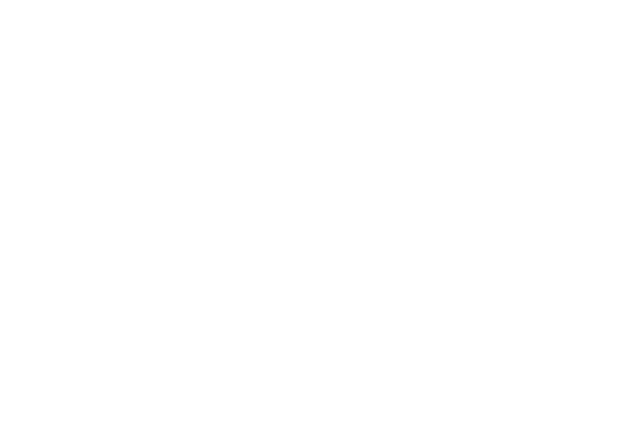
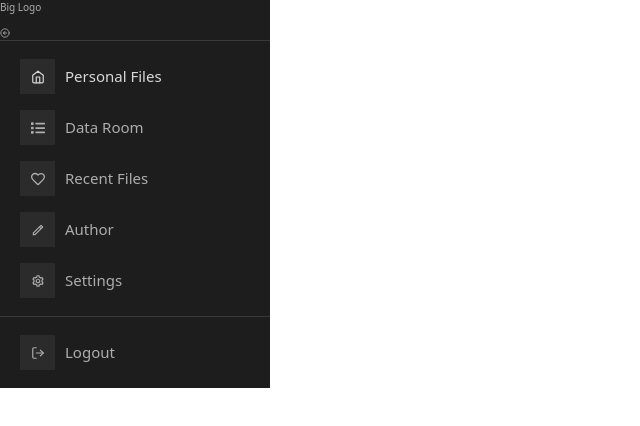
Before and after one commit to dcirrus1974/GUI, a React (Create React App) app: page /personal in a window 1280 px wide. Shown: the top 426 px of the page, without its empty margins (0-640 px from the left). Built offline with nearby package versions, Linux system fonts and the light colour scheme; some icons are missing.

Commit message:
third commit from yev

```diff
--- a/package.json
+++ b/package.json
@@ -25,6 +25,8 @@
     "react-dom": "^17.0.2",
     "react-google-recaptcha": "^2.1.0",
     "react-hook-form": "^7.9.0",
+    "react-icons": "^4.2.0",
+    "react-pro-sidebar": "^0.6.0",
     "react-router-dom": "^5.2.0",
     "react-scripts": "^4.0.3",
     "reactstrap": "^8.9.0",
--- a/src/components/MenuBar/index.scss
+++ b/src/components/MenuBar/index.scss
@@ -0,0 +1,68 @@
+#header {
+    position: absolute;
+    width: 220px;
+  }
+  #header .pro-sidebar {
+    height: 100vh;
+  }
+  #header .closemenu {
+    color: #000;
+    position: absolute;
+    right: 0;
+    z-index: 9999;
+    line-height: 20px;
+    border-radius: 50%;
+    font-weight: bold;
+    font-size: 22px;
+    top: 55px;
+    cursor: pointer;
+  }
+  #header .pro-sidebar {
+    width: 100%;
+    min-width: 100%;
+  }
+  #header .pro-sidebar.collapsed {
+    width: 80px;
+    min-width: 80px;
+  }
+  #header .pro-sidebar-inner {
+    background-color: white;
+    box-shadow: 0.5px 0.866px 2px 0px rgba(0, 0, 0, 0.15);
+  }
+  #header .pro-sidebar-inner .pro-sidebar-layout {
+    overflow-y: hidden;
+  }
+  #header .pro-sidebar-inner .pro-sidebar-layout .logotext p {
+    font-size: 20px;
+    padding: 0 20px;
+    color: #000;
+    font-weight: bold;
+  }
+  #header .pro-sidebar-inner .pro-sidebar-layout ul {
+    padding: 0 5px;
+  }
+  #header .pro-sidebar-inner .pro-sidebar-layout ul .pro-inner-item {
+    color: #000;
+    margin: 10px 0px;
+    font-weight: bold;
+  }
+  #header .pro-sidebar-inner .pro-sidebar-layout ul .pro-inner-item .pro-icon-wrapper {
+    background-color: #fbf4cd;
+    color: #000;
+    border-radius: 3px;
+  }
+  #header .pro-sidebar-inner .pro-sidebar-layout ul .pro-inner-item .pro-icon-wrapper .pro-item-content {
+    color: #000;
+  }
+  #header .pro-sidebar-inner .pro-sidebar-layout .active {
+    background-image: linear-gradient(0deg, #fece00 0%, #ffe172 100%);
+  }
+  #header .logo {
+    padding: 20px;
+  }
+
+  @media only screen and (max-width: 720px) {
+    html {
+      overflow: hidden;
+    }
+  }
--- a/src/components/MenuBar/index.tsx
+++ b/src/components/MenuBar/index.tsx
@@ -1,22 +1,66 @@
 import {Navbar, Nav, NavItem, Button} from 'react-bootstrap';
-import React, {Component} from 'react';
-class MenuBar extends React.Component {
-  state = {
-    isOpen: false
-  }
+import {
+  ProSidebar,
+  Menu,
+  MenuItem,
+  SidebarHeader,
+  SidebarFooter,
+  SidebarContent,
+} from "react-pro-sidebar";
+//import icons from react icons
+import { FaList, FaRegHeart } from "react-icons/fa";
+import { FiHome, FiLogOut, FiArrowLeftCircle, FiArrowRightCircle } from "react-icons/fi";
+import { RiPencilLine } from "react-icons/ri";
+import { BiCog } from "react-icons/bi";
+import "react-pro-sidebar/dist/css/styles.css";
+import React, {Component, useState} from 'react';
+const MenuBar: React.FC = () => {
+   //create initial menuCollapse state using useState hook
+   const [menuCollapse, setMenuCollapse] = useState(false)
 
-  handleToggle = () => {
-    this.setState({
-      isOpen: !this.state.isOpen
-    });
-  };
-
-  render() {
-    const { isOpen } = this.state;
-    return (
-      <div></div>
-    );
-  }
+   //create a custom function that will change menucollapse state from false to true and true to false
+ const menuIconClick = () => {
+   //condition checking to change state from true to false and vice versa
+   menuCollapse ? setMenuCollapse(false) : setMenuCollapse(true);
+ };
+  return (
+    <>
+    <div id="header">
+        {/* collapsed props to change menu size using menucollapse state */}
+      <ProSidebar collapsed={menuCollapse}>
+        <SidebarHeader>
+        <div className="logotext">
+            {/* small and big change using menucollapse state */}
+            <p>{menuCollapse ? "Logo" : "Big Logo"}</p>
+          </div>
+          <div className="closemenu" onClick={menuIconClick}>
+              {/* changing menu collapse icon on click */}
+            {menuCollapse ? (
+              <FiArrowRightCircle/>
+            ) : (
+              <FiArrowLeftCircle/>
+            )}
+          </div>
+        </SidebarHeader>
+        <SidebarContent>
+          <Menu iconShape="square">
+            <MenuItem active={true} icon={<FiHome />}>
+              Personal Files
+            </MenuItem>
+            <MenuItem icon={<FaList />}>Data Room</MenuItem>
+            <MenuItem icon={<FaRegHeart />}>Recent Files</MenuItem>
+            <MenuItem icon={<RiPencilLine />}>Author</MenuItem>
+            <MenuItem icon={<BiCog />}>Settings</MenuItem>
+          </Menu>
+        </SidebarContent>
+        <SidebarFooter>
+          <Menu iconShape="square">
+            <MenuItem icon={<FiLogOut />}>Logout</MenuItem>
+          </Menu>
+        </SidebarFooter>
+      </ProSidebar>
+    </div>
+  </>
+  );
 }
-
 export default MenuBar;
--- a/src/pages/login/Index_left.tsx
+++ b/src/pages/login/Index_left.tsx
@@ -2,7 +2,6 @@
 import { Button , ButtonGroup} from 'react-bootstrap';
 import { FontAwesomeIcon } from "@fortawesome/react-fontawesome"
 import { faLongArrowAltRight } from '@fortawesome/free-solid-svg-icons'
-//import {Button} from '@material-ui/core';
 
 import './index.scss';
 import img_icon from '../../assets/images/dcirruslogo_big.png';
--- a/src/pages/login/index.tsx
+++ b/src/pages/login/index.tsx
@@ -5,7 +5,6 @@
 import Index_left from './Index_left';
 import Index_right from './Index_right';
 import './index.scss';
-
 
 const Login: React.FC = () => {
     return (
```
Also changed, not shown: 2 other files (tests, documents, lock files or other folders).
